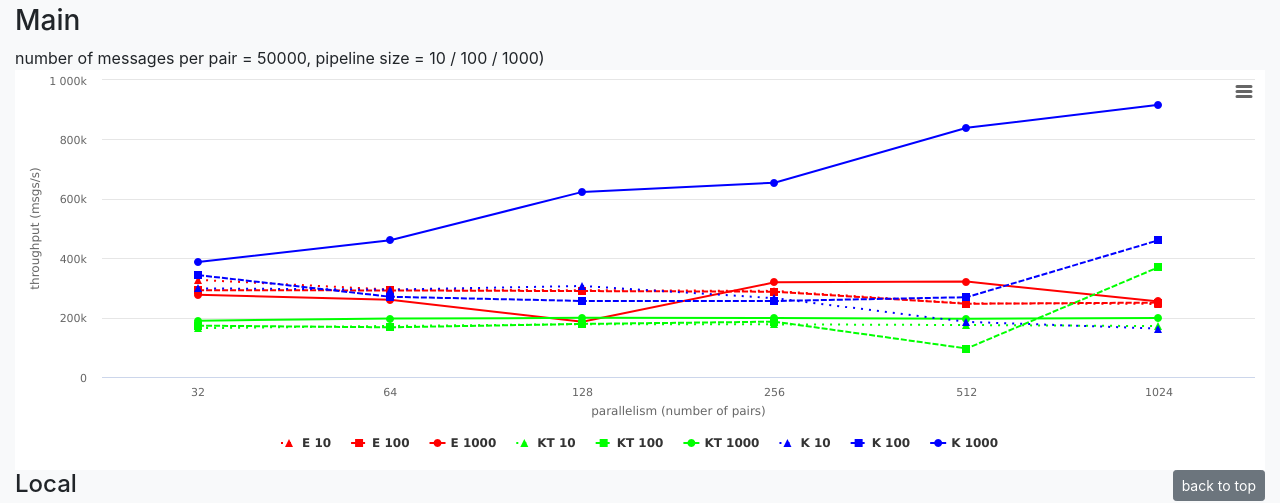
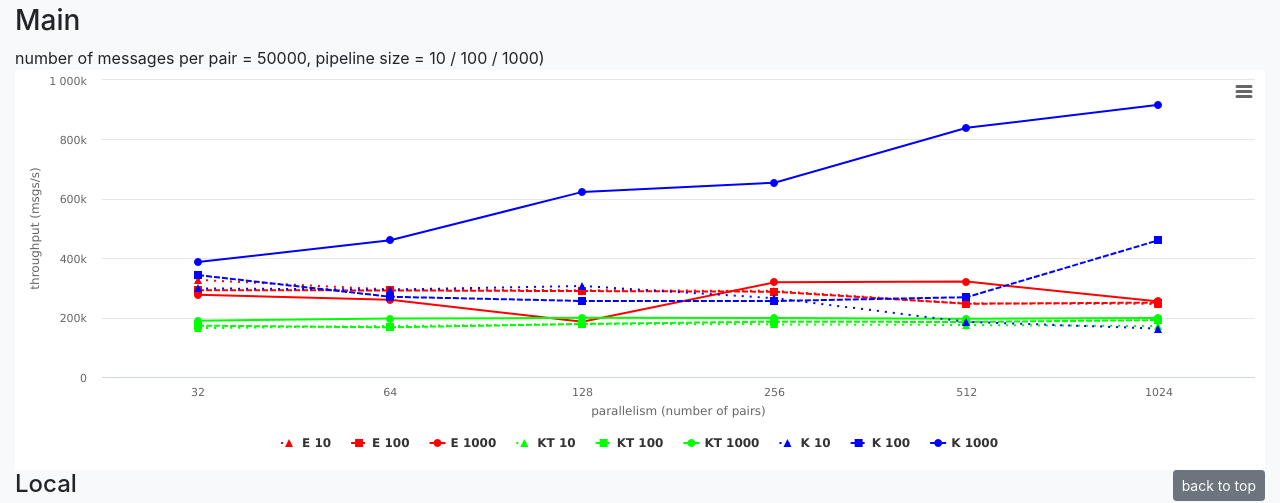
Before and after one commit to adamhass/adamhass.github.io, a plain HTML site: page thesis-results.html in a window 1280 px wide. Shown: the part 297-800 px from the top of the page. Drawn offline with nearby package versions, Linux system fonts and the light colour scheme.

Commit message:
updated faulty result

```diff
--- a/thesis-results.html
+++ b/thesis-results.html
@@ -17,7 +17,7 @@
           {name:'E 100', marker: {symbol: 'square'}, color: '#FF0000', dashStyle: 'ShortDash', tooltip:{valueDecimals: 2, valueSuffix: 'msgs/s'},data: [292377.66, 291403.49, 289356.22, 287189.10, 246595.19, 250492.84]},
           {name:'E 1000', marker: {symbol: 'circle'}, color: '#FF0000', dashStyle: 'Solid', tooltip:{valueDecimals: 2, valueSuffix: 'msgs/s'},data: [277019.60, 259840.36, 185931.89, 318798.47, 321165.26, 254369.16]},
           {name:'KT 10', marker: {symbol: 'triangle'}, color: '#00FF00', dashStyle: 'Dot', tooltip:{valueDecimals: 2, valueSuffix: 'msgs/s'},data: [164303.94, 171855.37, 177950.03, 177178.35, 175033.55, 171393.97]},
-          {name:'KT 100', marker: {symbol: 'square'}, color: '#00FF00', dashStyle: 'ShortDash', tooltip:{valueDecimals: 2, valueSuffix: 'msgs/s'},data: [172933.16, 167243.54, 178676.71, 186376.70, 95904.82, 370297.62]},
+          {name:'KT 100', marker: {symbol: 'square'}, color: '#00FF00', dashStyle: 'ShortDash', tooltip:{valueDecimals: 2, valueSuffix: 'msgs/s'},data: [172933.16, 167243.54, 178676.71, 186376.70, 185148.809, 191809.6337]},
           {name:'KT 1000', marker: {symbol: 'circle'}, color: '#00FF00', dashStyle: 'Solid', tooltip:{valueDecimals: 2, valueSuffix: 'msgs/s'},data: [189707.97, 196665.08, 199125.51, 198372.03, 195897.44, 198786.74]},
           {name:'K 10', marker: {symbol: 'triangle'}, color: '#0000FF', dashStyle: 'Dot', tooltip:{valueDecimals: 2, valueSuffix: 'msgs/s'},data: [298418.45, 294282.70, 306405.55, 265333.51, 185617.93, 163005.20]},
           {name:'K 100', marker: {symbol: 'square'}, color: '#0000FF', dashStyle: 'ShortDash', tooltip:{valueDecimals: 2, valueSuffix: 'msgs/s'},data: [342996.88, 270192.94, 256036.40, 255798.73, 268754.55, 460896.67]},
```
